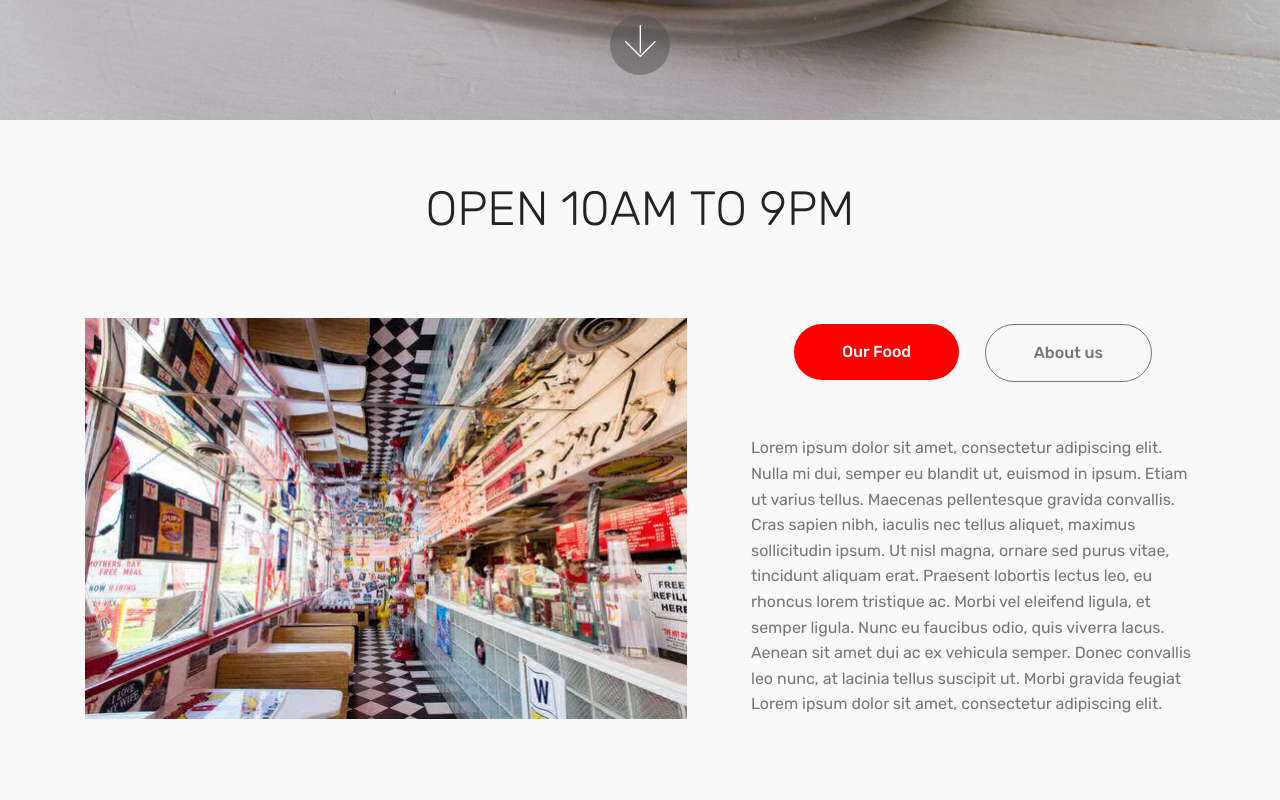
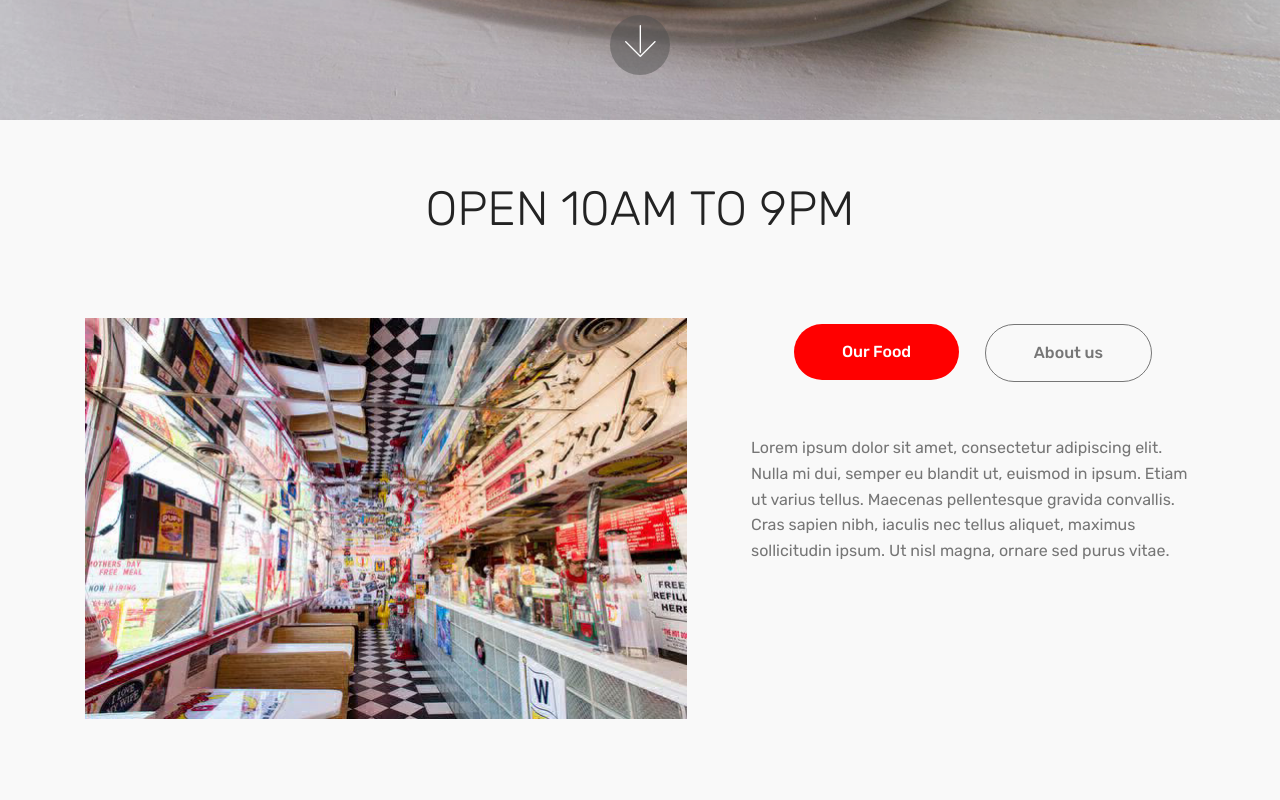
Before and after one commit to GGprogram/Scoobys, a plain HTML site: page index.html in a window 1280 px wide. Shown: the part 680-1480 px from the top of the page. Drawn offline with Linux system fonts and the light colour scheme; files whose address does not match are found by name.

Commit message:
Add files via upload

```diff
--- a/index.html
+++ b/index.html
@@ -47,7 +47,7 @@
     </div>
 </section>
 
-<section class="engine"><a href="https://mobirise.info/b">how to create a site</a></section><section class="tabs4 cid-rR44cfjwQI" id="tabs4-8">
+<section class="engine"><a href="https://mobirise.info/t">amp templates</a></section><section class="tabs4 cid-rR44cfjwQI" id="tabs4-8">
 
 
 
@@ -78,7 +78,7 @@
                         <div class="row">
                             <div class="col-md-12">
                                 <p class="mbr-text py-5 mbr-fonts-style display-7">
-                                    Lorem ipsum dolor sit amet, consectetur adipiscing elit. Nulla mi dui, semper eu blandit ut, euismod in ipsum. Etiam ut varius tellus. Maecenas pellentesque gravida convallis. Cras sapien nibh, iaculis nec tellus aliquet, maximus sollicitudin ipsum. Ut nisl magna, ornare sed purus vitae, tincidunt aliquam erat. Praesent lobortis lectus leo, eu rhoncus lorem tristique ac. Morbi vel eleifend ligula, et semper ligula. Nunc eu faucibus odio, quis viverra lacus. Aenean sit amet dui ac ex vehicula semper. Donec convallis leo nunc, at lacinia tellus suscipit ut. Morbi gravida feugiat&nbsp;<br>Lorem ipsum dolor sit amet, consectetur adipiscing elit.&nbsp;<br></p>
+                                    Lorem ipsum dolor sit amet, consectetur adipiscing elit. Nulla mi dui, semper eu blandit ut, euismod in ipsum. Etiam ut varius tellus. Maecenas pellentesque gravida convallis. Cras sapien nibh, iaculis nec tellus aliquet, maximus sollicitudin ipsum. Ut nisl magna, ornare sed purus vitae.<br></p>
                             </div>
                         </div>
                     </div>
```
Also changed, not shown: 1 other file.
